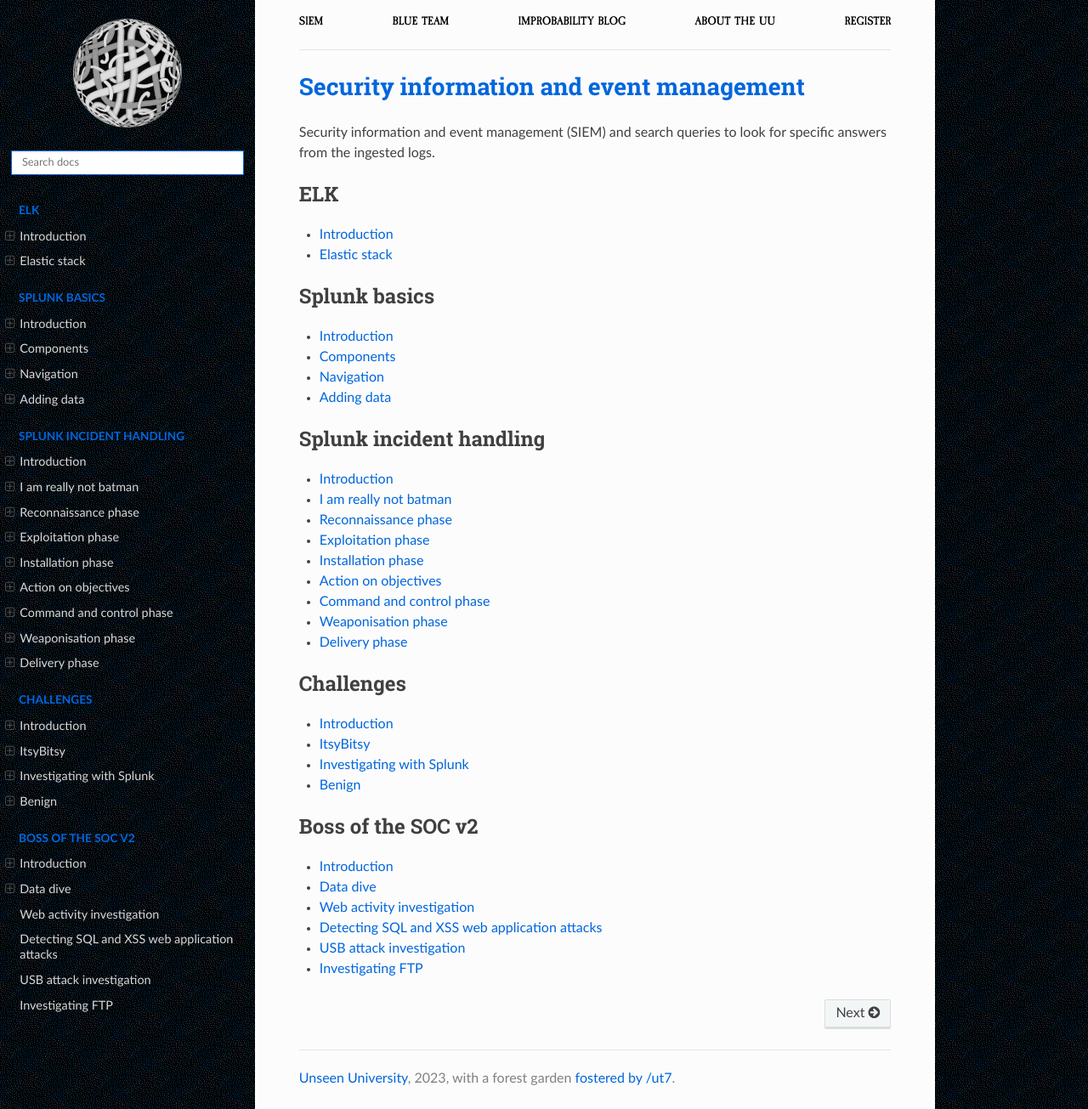
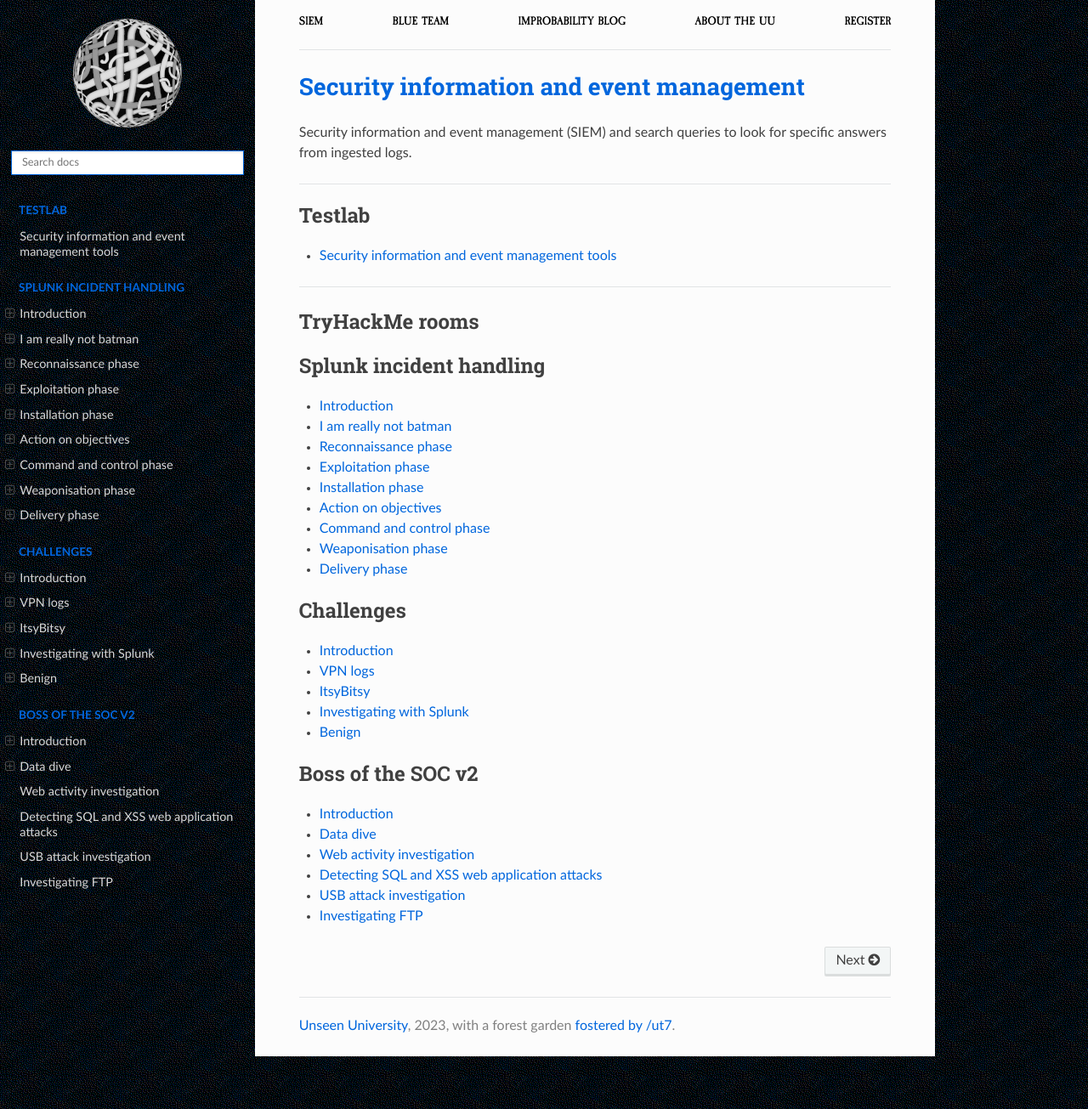
Before and after one commit to tymyrddin/blue-siem, a Sphinx documentation site: the page built from source/index.rst, in a window 1280 px wide and 1305 px high. Shown: the whole window at 85% size. Built offline with Sphinx 7.4.7 and the Read the Docs theme 2.0.0, drawn with Linux system fonts in a browser that asks for light colours.

Commit message:
refactoring

```diff
--- a/source/docs/challenges/README.md
+++ b/source/docs/challenges/README.md
@@ -14,6 +14,7 @@
 
 ## How?
 
+* [VPN logs](vpn.md)
 * [ItsyBitsy](itsybitsy.md)
 * [Investigating with Splunk](investigation.md)
 * [Benign](benign.md)
--- a/source/index.rst
+++ b/source/index.rst
@@ -1,27 +1,21 @@
 Security information and event management
 =====================================================================
 
-Security information and event management (SIEM) and search queries to look for specific answers from the ingested logs.
+Security information and event management (SIEM) and search queries to look for specific answers from ingested logs.
+
+----
 
 .. toctree::
-   :glob:
    :maxdepth: 1
    :includehidden:
-   :caption: ELK
+   :caption: Testlab
 
-   docs/elk/README.md
-   docs/elk/stack.md
+   Security information and event management tools <https://blue.tymyrddin.dev/projects/testlab/en/latest/docs/siem/README.html>
 
-.. toctree::
-   :glob:
-   :maxdepth: 1
-   :includehidden:
-   :caption: Splunk basics
+----
 
-   docs/splunk/README.md
-   docs/splunk/components.md
-   docs/splunk/navigation.md
-   docs/splunk/data.md
+TryHackMe rooms
+-------------------------------------
 
 .. toctree::
    :glob:
@@ -46,6 +40,7 @@
    :caption: Challenges
 
    docs/challenges/README.md
+   docs/challenges/vpn.md
    docs/challenges/itsybitsy.md
    docs/challenges/investigation.md
    docs/challenges/benign.md
```
Also changed, not shown: source/docs/challenges/vpn.md (renamed from source/docs/splunk/data.md, +2 -6 lines), source/docs/elk/README.md (deleted, +0 -17 lines), source/docs/elk/stack.md (deleted, +0 -34 lines), source/docs/splunk/README.md (deleted, +0 -19 lines), source/docs/splunk/components.md (deleted, +0 -27 lines), source/docs/splunk/navigation.md (deleted, +0 -31 lines), source/_static/images/splunk2.png (deleted).
